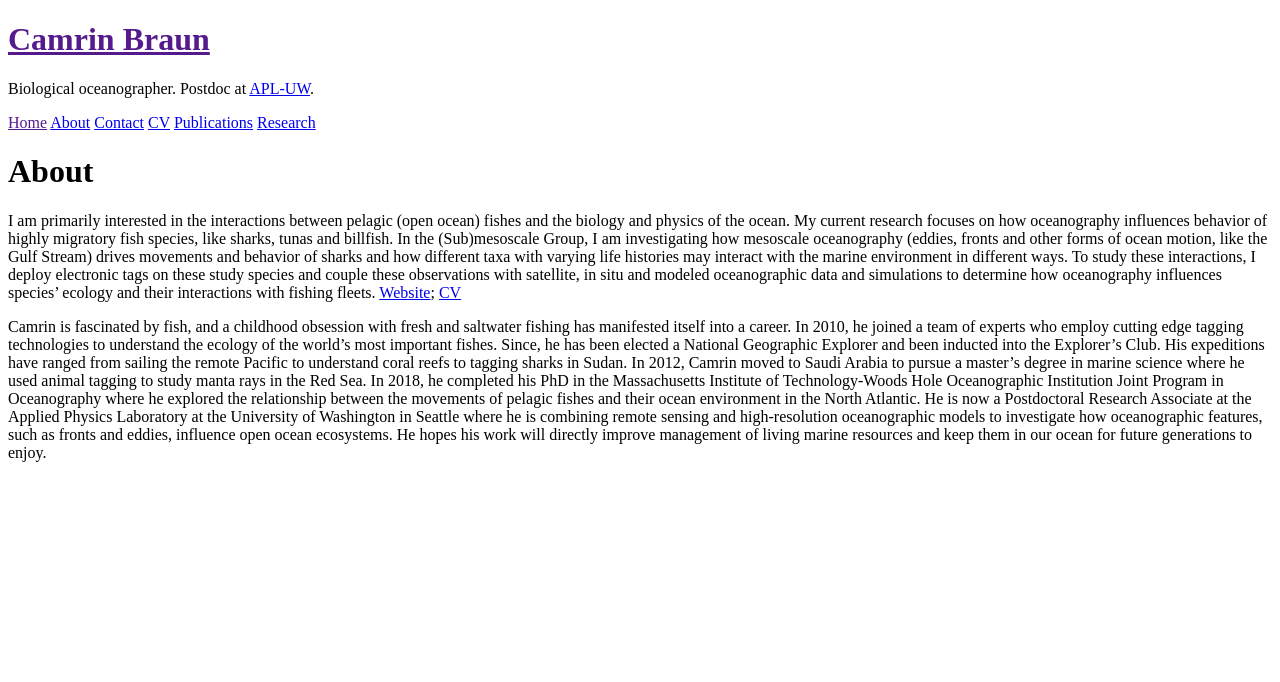
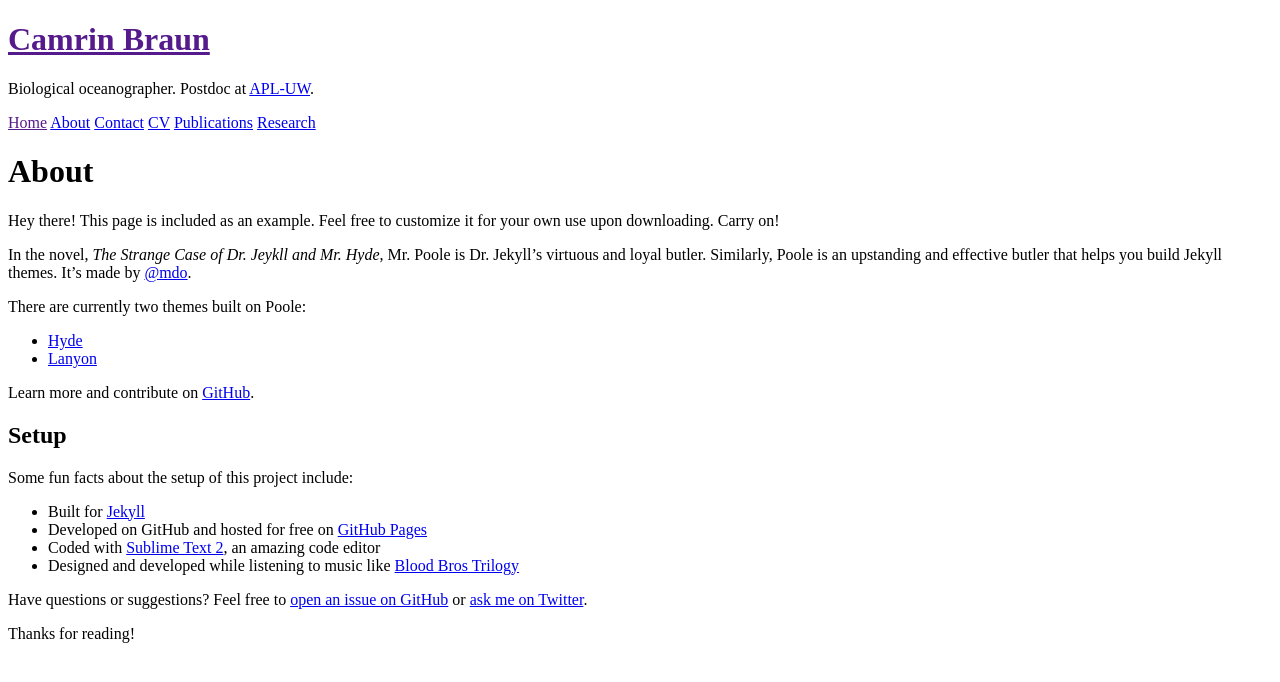
Before and after one commit to camrinbraun/camrinbraun.github.io, a Jekyll site: the page built from about.md, in a window 1280 px wide. Shown: the top 682 px of the page. Built offline with Jekyll 4.4.1, drawn with Linux system fonts in a browser that asks for light colours.

Commit message:
replace about w default about

```diff
--- a/about.md
+++ b/about.md
@@ -2,22 +2,29 @@
 layout: page
 title: About
 ---
-<!--<head>
-   <style>
-   figcaption {
-   	font-size: smaller;
-   	border: none;
-}
-</style>
-</head>
 
-this needs to be smaller
-<figure>
-<img src="/assets/img/Tane_Sinclair-Taylor-5224.jpg" alt="Profile" height="400" width="400">
-<figcaption>
-	Staying organized between dives in the Phoenix Islands Protected Area. Photo by <a href="https://tanesinclair-taylor.com/" target="_blank">Tane Sinclair-Taylor</a>.</figcaption>
-</figure>
--->
-I am primarily interested in the interactions between pelagic (open ocean) fishes and the biology and physics of the ocean. My current research focuses on how oceanography influences behavior of highly migratory fish species, like sharks, tunas and billfish. In the (Sub)mesoscale Group, I am investigating how mesoscale oceanography (eddies, fronts and other forms of ocean motion, like the Gulf Stream) drives movements and behavior of sharks and how different taxa with varying life histories may interact with the marine environment in different ways. To study these interactions, I deploy electronic tags on these study species and couple these observations with satellite, in situ and modeled oceanographic data and simulations to determine how oceanography influences species' ecology and their interactions with fishing fleets. <a href="https://www.camrinbraun.github.io" target="_blank">Website</a>; <a href="https://www.camrinbraun.github.io/assets/pdf/Braun_CV_recent.pdf" target="_blank">CV</a>
+<p class="message">
+  Hey there! This page is included as an example. Feel free to customize it for your own use upon downloading. Carry on!
+</p>
 
-Camrin is fascinated by fish, and a childhood obsession with fresh and saltwater fishing has manifested itself into a career. In 2010, he joined a team of experts who employ cutting edge tagging technologies to understand the ecology of the world’s most important fishes. Since, he has been elected a National Geographic Explorer and been inducted into the Explorer’s Club. His expeditions have ranged from sailing the remote Pacific to understand coral reefs to tagging sharks in Sudan. In 2012, Camrin moved to Saudi Arabia to pursue a master’s degree in marine science where he used animal tagging to study manta rays in the Red Sea. In 2018, he completed his PhD in the Massachusetts Institute of Technology-Woods Hole Oceanographic Institution Joint Program in Oceanography where he explored the relationship between the movements of pelagic fishes and their ocean environment in the North Atlantic. He is now a Postdoctoral Research Associate at the Applied Physics Laboratory at the University of Washington in Seattle where he is combining remote sensing and high-resolution oceanographic models to investigate how oceanographic features, such as fronts and eddies, influence open ocean ecosystems. He hopes his work will directly improve management of living marine resources and keep them in our ocean for future generations to enjoy.
+In the novel, *The Strange Case of Dr. Jeykll and Mr. Hyde*, Mr. Poole is Dr. Jekyll's virtuous and loyal butler. Similarly, Poole is an upstanding and effective butler that helps you build Jekyll themes. It's made by [@mdo](https://twitter.com/mdo).
+
+There are currently two themes built on Poole:
+
+* [Hyde](http://hyde.getpoole.com)
+* [Lanyon](http://lanyon.getpoole.com)
+
+Learn more and contribute on [GitHub](https://github.com/poole).
+
+## Setup
+
+Some fun facts about the setup of this project include:
+
+* Built for [Jekyll](http://jekyllrb.com)
+* Developed on GitHub and hosted for free on [GitHub Pages](https://pages.github.com)
+* Coded with [Sublime Text 2](http://sublimetext.com), an amazing code editor
+* Designed and developed while listening to music like [Blood Bros Trilogy](https://soundcloud.com/maddecent/sets/blood-bros-series)
+
+Have questions or suggestions? Feel free to [open an issue on GitHub](https://github.com/poole/issues/new) or [ask me on Twitter](https://twitter.com/mdo).
+
+Thanks for reading!
```
